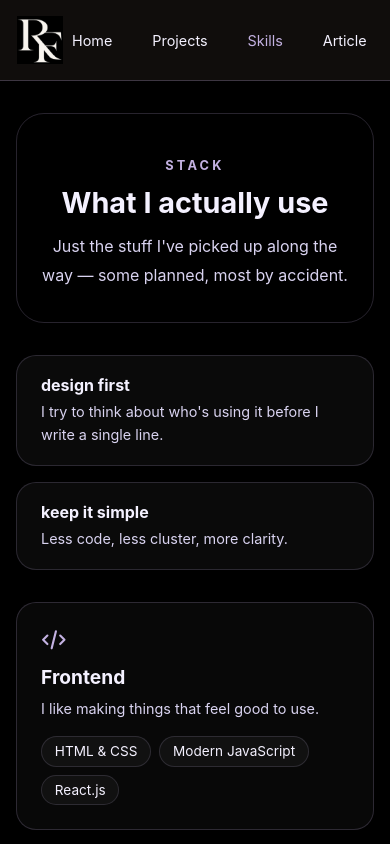
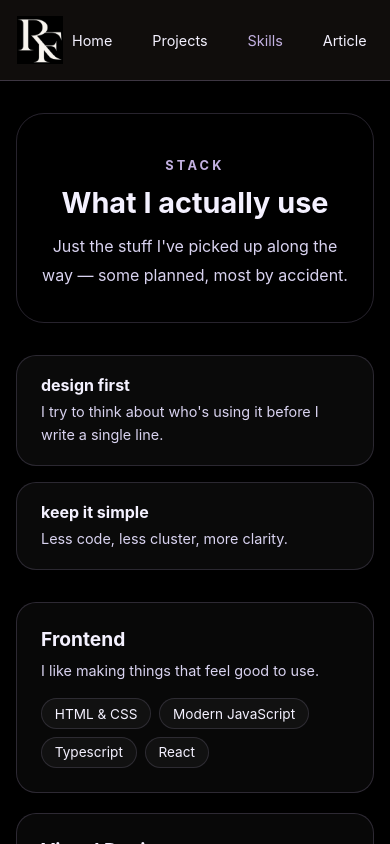
Before and after one commit to RocAfella044/Portfolio, a React (Vite) app: page /skills in a window 390 px wide. Shown: the top 844 px of the page. Built offline with nearby package versions, Linux system fonts and the light colour scheme.

Commit message:
made changes in the skillpage to make a better and responsive designs

```diff
--- a/src/pages/skills.jsx
+++ b/src/pages/skills.jsx
@@ -1,24 +1,21 @@
-import { HiOutlineCode, HiOutlineEye, HiOutlineCog } from 'react-icons/hi';
+
 
 export default function Skills() {
   const tools = [
     {
       area: 'Frontend',
       note: 'I like making things that feel good to use.',
-      list: ['HTML & CSS', 'Modern JavaScript', 'React.js'],
-      icon: HiOutlineCode,
+      list: ['HTML & CSS', 'Modern JavaScript', 'Typescript', 'React'],
     },
     {
       area: 'Visual Design',
       note: 'Colors, spacing, typography — the small stuff matters.',
       list: ['UI/UX', 'Figma', 'Design systems', 'Content creator'],
-      icon: HiOutlineEye,
     },
     {
       area: 'Dev & Tools',
       note: 'Keeps me sane when things get messy.',
       list: ['Git & GitHub', 'REST APIs', 'Responsive design', 'Debugging'],
-      icon: HiOutlineCog,
     },
   ];
 
@@ -46,10 +43,8 @@ export default function Skills() {
 
       <div className="tool-grid">
         {tools.map((t) => {
-          const Icon = t.icon;
           return (
             <div key={t.area} className="tool-card">
-              <span className="tool-icon"><Icon /></span>
               <h3>{t.area}</h3>
               <p>{t.note}</p>
               <ul className="tool-list">
```
